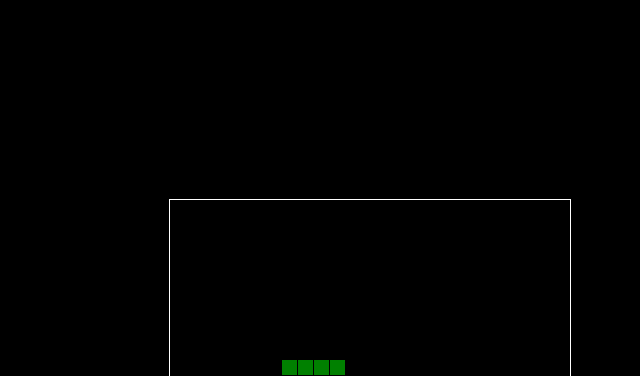
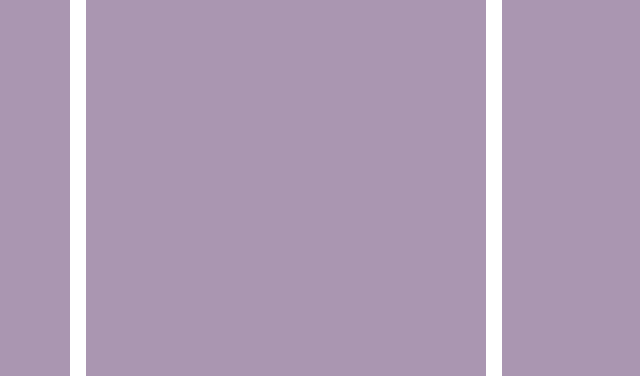
Before and after one commit to Spark10000/Spark10000.github.io, a plain HTML site: page index.html in a window 1280 px wide. Shown: the top 376 px of the page, without its empty margins (354-994 px from the left). Drawn offline with Linux system fonts and the light colour scheme.

Commit message:
Background Test

```diff
--- a/index.html
+++ b/index.html
@@ -1,12 +1,6 @@
 <!DOCTYPE html>
-<html>
-<body>
-<h1>Hello World</h1>
-</body?
-<html>
-    <!DOCTYPE html>
-    <html>
-    <head>
+  <html>
+  <head>
       <title></title>
       <style>
       html, body {
@@ -15,160 +9,20 @@
       }
 
       body {
-        background: black;
+        background: rgb(170, 150, 177);
         display: flex;
         align-items: center;
         justify-content: center;
       }
       canvas {
-        border: 1px solid white;
+        border: 16px solid rgb(255, 255, 255);
       }
       </style>
     </head>
     <body>
-    <canvas width="400" height="400" id="game"></canvas>
+    <canvas width="400" height="800" id="test"></canvas>
     <script>
-    var canvas = document.getElementById('game');
-    var context = canvas.getContext('2d');
 
-    var grid = 16;
-    var count = 0;
-
-    var snake = {
-      x: 160,
-      y: 160,
-
-      // snake velocity. moves one grid length every frame in either the x or y direction
-      dx: grid,
-      dy: 0,
-
-      // keep track of all grids the snake body occupies
-      cells: [],
-
-      // length of the snake. grows when eating an apple
-      maxCells: 4
-    };
-    var apple = {
-      x: 320,
-      y: 320
-    };
-
-    // get random whole numbers in a specific range
-    // @see https://stackoverflow.com/a/1527820/2124254
-    function getRandomInt(min, max) {
-      return Math.floor(Math.random() * (max - min)) + min;
-    }
-
-    // game loop
-    function loop() {
-      requestAnimationFrame(loop);
-
-      // slow game loop to 15 fps instead of 60 (60/15 = 4)
-      if (++count < 4) {
-        return;
-      }
-
-      count = 0;
-      context.clearRect(0,0,canvas.width,canvas.height);
-
-      // move snake by it's velocity
-      snake.x += snake.dx;
-      snake.y += snake.dy;
-
-      // wrap snake position horizontally on edge of screen
-      if (snake.x < 0) {
-        snake.x = canvas.width - grid;
-      }
-      else if (snake.x >= canvas.width) {
-        snake.x = 0;
-      }
-
-      // wrap snake position vertically on edge of screen
-      if (snake.y < 0) {
-        snake.y = canvas.height - grid;
-      }
-      else if (snake.y >= canvas.height) {
-        snake.y = 0;
-      }
-
-      // keep track of where snake has been. front of the array is always the head
-      snake.cells.unshift({x: snake.x, y: snake.y});
-
-      // remove cells as we move away from them
-      if (snake.cells.length > snake.maxCells) {
-        snake.cells.pop();
-      }
-
-      // draw apple
-      context.fillStyle = 'red';
-      context.fillRect(apple.x, apple.y, grid-1, grid-1);
-
-      // draw snake one cell at a time
-      context.fillStyle = 'green';
-      snake.cells.forEach(function(cell, index) {
-
-        // drawing 1 px smaller than the grid creates a grid effect in the snake body so you can see how long it is
-        context.fillRect(cell.x, cell.y, grid-1, grid-1);
-
-        // snake ate apple
-        if (cell.x === apple.x && cell.y === apple.y) {
-          snake.maxCells++;
-
-          // canvas is 400x400 which is 25x25 grids
-          apple.x = getRandomInt(0, 25) * grid;
-          apple.y = getRandomInt(0, 25) * grid;
-        }
-
-        // check collision with all cells after this one (modified bubble sort)
-        for (var i = index + 1; i < snake.cells.length; i++) {
-
-          // snake occupies same space as a body part. reset game
-          if (cell.x === snake.cells[i].x && cell.y === snake.cells[i].y) {
-            snake.x = 160;
-            snake.y = 160;
-            snake.cells = [];
-            snake.maxCells = 4;
-            snake.dx = grid;
-            snake.dy = 0;
-
-            apple.x = getRandomInt(0, 25) * grid;
-            apple.y = getRandomInt(0, 25) * grid;
-          }
-        }
-      });
-    }
-
-    // listen to keyboard events to move the snake
-    document.addEventListener('keydown', function(e) {
-      // prevent snake from backtracking on itself by checking that it's
-      // not already moving on the same axis (pressing left while moving
-      // left won't do anything, and pressing right while moving left
-      // shouldn't let you collide with your own body)
-
-      // left arrow key
-      if (e.which === 37 && snake.dx === 0) {
-        snake.dx = -grid;
-        snake.dy = 0;
-      }
-      // up arrow key
-      else if (e.which === 38 && snake.dy === 0) {
-        snake.dy = -grid;
-        snake.dx = 0;
-      }
-      // right arrow key
-      else if (e.which === 39 && snake.dx === 0) {
-        snake.dx = grid;
-        snake.dy = 0;
-      }
-      // down arrow key
-      else if (e.which === 40 && snake.dy === 0) {
-        snake.dy = grid;
-        snake.dx = 0;
-      }
-    });
-
-    // start the game
-    requestAnimationFrame(loop);
     </script>
     </body>
     </html>
```
